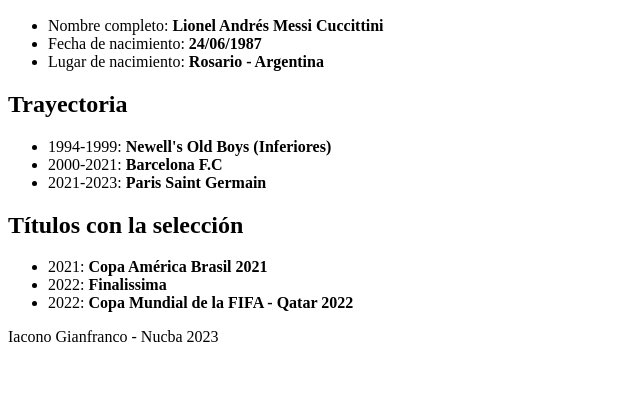
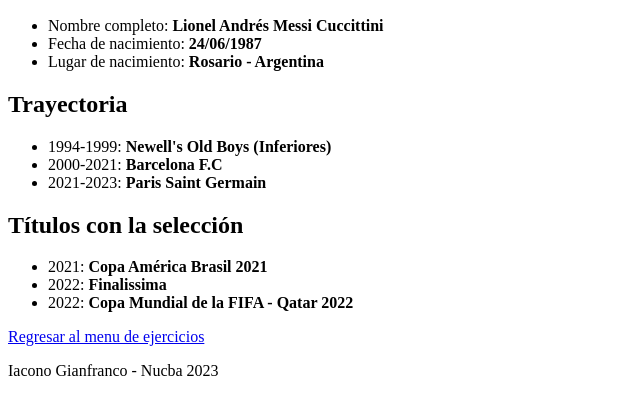
Before and after one commit to IaconoG/Nucba, a plain HTML site: page Entregas/Entrega1/ej1-Listas.html in a window 1280 px wide. Shown: the part 110-524 px from the top of the page, without its empty margins (0-640 px from the left). Drawn offline with Linux system fonts and the light colour scheme.

Commit message:
add: link en cada ejercicio para volver al menu

```diff
--- a/Entregas/Entrega1/ej1-Listas.html
+++ b/Entregas/Entrega1/ej1-Listas.html
@@ -36,6 +36,7 @@
       </section>
     </main>
     <footer>
+      <p><a href="../index.html">Regresar al menu de ejercicios</a></p>
       <p>Iacono Gianfranco - Nucba 2023</p>
     </footer>
   </body>
```
Also changed, not shown: Entregas/Entrega1/ej2-Listas anidadas.html (+1 -0 lines), Entregas/Entrega1/ej3-Formularios.html (+1 -0 lines).
